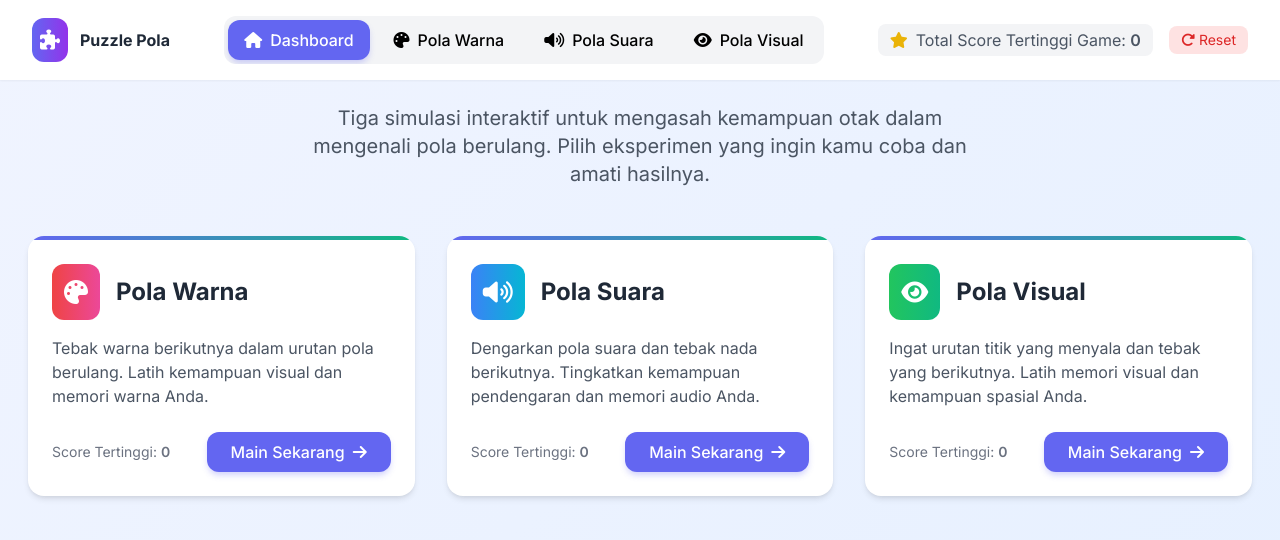
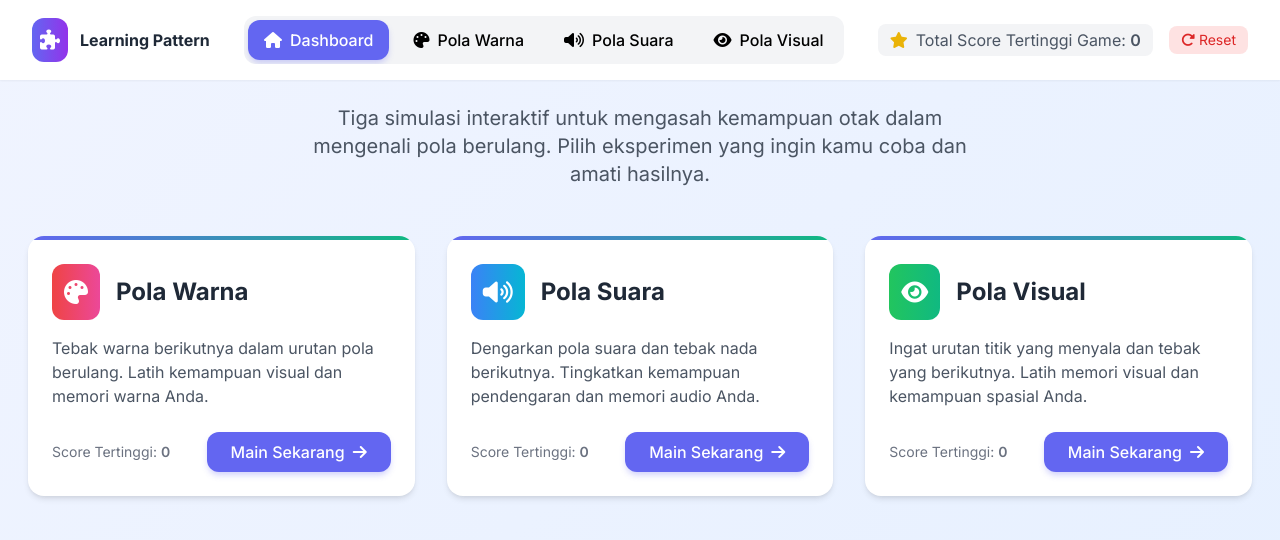
Before and after one commit to KYZ1-DEV/puzzle, a plain HTML site: page index.html in a window 1280 px wide. Drawn offline with nearby package versions, Linux system fonts and the light colour scheme.

Commit message:
Update title and labels

```diff
--- a/index.html
+++ b/index.html
@@ -3,7 +3,7 @@
 <head>
     <meta charset="UTF-8">
     <meta name="viewport" content="width=device-width, initial-scale=1.0">
-    <title>Game Prediksi Pola - Dashboard</title>
+    <title>Learning Pattern - Dashboard</title>
     <link rel="icon" type="image/svg+xml" href="icon.svg" class="text-white">
 
     <script src="https://cdn.tailwindcss.com"></script>
@@ -22,7 +22,7 @@
                         <div class="bg-gradient-to-r from-indigo-500 to-purple-600 text-white p-2 rounded-xl">
                             <i class="fas fa-puzzle-piece text-xl"></i>
                         </div>
-                        <span class="text-md font-bold text-gray-800 hidden sm:block">Puzzle Pola</span>
+                        <span class="text-md font-bold text-gray-800 hidden sm:block">Learning Pattern</span>
                     </div>
 
                 <!-- Desktop Navigation -->
```
